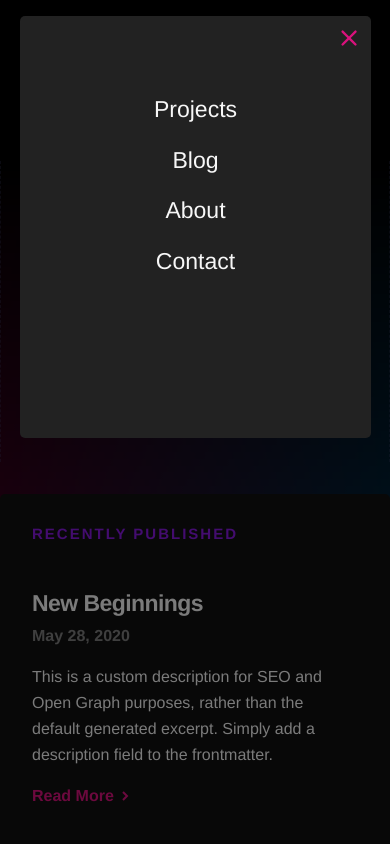
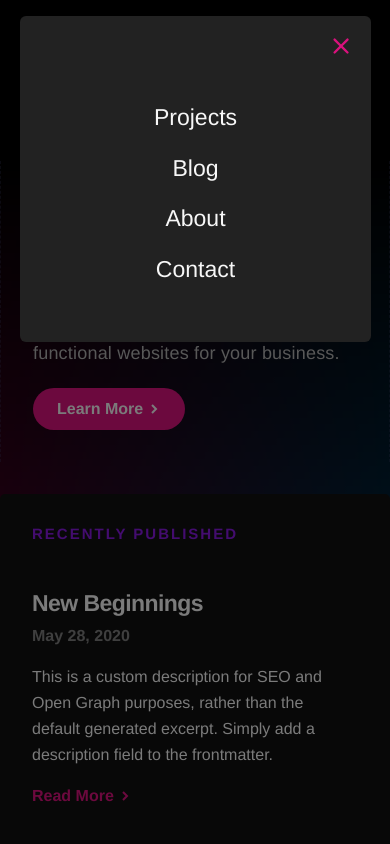
Before and after one commit to andrewgilliland/andrew-gilliland, a Gatsby site: page / in a window 390 px wide. Both pictures are taken after a click on the button 348 px from the left and 60 px from the top of the page. Shown: the top 844 px of the page. Built offline with nearby package versions, Linux system fonts and the light colour scheme; Gatsby itself is replaced by a stand-in of ours.

Commit message:
updates navbar navpopup

```diff
--- a/src/components/Navbar.js
+++ b/src/components/Navbar.js
@@ -38,9 +38,7 @@ const MainNav = styled.nav`
     padding: 0.5rem 0.5rem;
     background-color: transparent;
     border: none;
-    border-radius: 5px;
-    box-shadow: var(--shadow-xl);
-    outline: none;
+    /* outline: none; */
     display: flex;
     justify-content: center;
     align-items: center;
@@ -50,6 +48,11 @@ const MainNav = styled.nav`
       transform: scale(1.1);
       box-shadow: var(--shadow-2xl);
     }
+  }
+
+  .nav-close {
+    margin-top: var(--spacing-2);
+    margin-right: var(--spacing-2);
   }
 
   .nav-svg {
@@ -66,15 +69,15 @@ const MainNav = styled.nav`
     flex-direction: column;
     align-items: center;
 
-    margin-top: 1rem;
+    margin-top: var(--spacing-4);
     position: fixed;
     top: 0;
     left: 5%;
 
-    height: 50vh;
+    /* height: 95vh; */
     width: 90%;
     background-color: var(--grey-900);
-    border-radius: 5px;
+    border-radius: var(--rounded-md);
     /* box-shadow: var(--shadow-lg); */
 
     transition: all 0.15s ease-in;
@@ -92,6 +95,7 @@ const MainNav = styled.nav`
     align-items: center;
     justify-content: center;
     margin-top: var(--spacing-8);
+    margin-bottom: var(--spacing-10);
     padding: 0;
   }
 
@@ -178,7 +182,7 @@ const Navbar = () => {
             onClick={toggle}
             onKeyPress={toggleKeyPress}
             type="button"
-            className="nav-btn align-end"
+            className="nav-close nav-btn align-end"
           >
             <svg className="nav-svg" viewBox="0 0 24 24">
               <path
```
